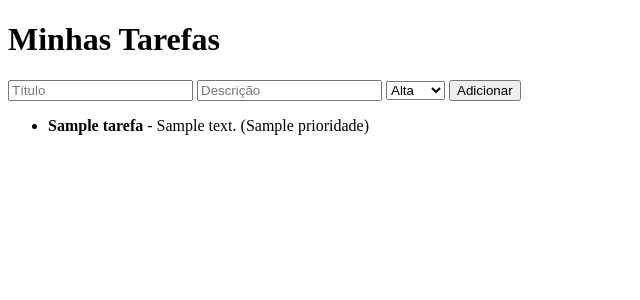
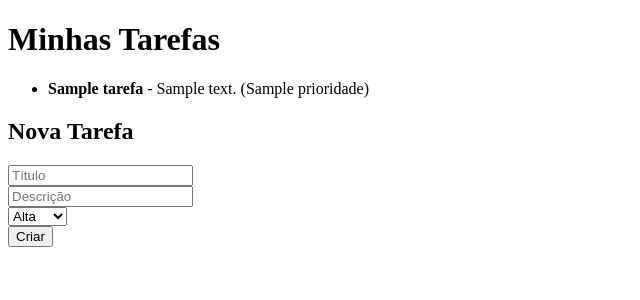
Before and after one commit to luisfellipecamargos/Sistema-Agil-de-Tarefas, a Flask app: template src/templates/index.html in a window 1280 px wide. Shown: the top 300 px of the page, without its empty margins (0-640 px from the left). Run offline with Flask 3, Linux system fonts and the light colour scheme; the template is opened without the code that fills it: most values are stand-ins (such as "Sample title", 1, 10 or a date in 2020).

Commit message:
Update index.html

```diff
--- a/src/templates/index.html
+++ b/src/templates/index.html
@@ -1,27 +1,26 @@
 <!DOCTYPE html>
-<html lang="pt-br">
+<html>
 <head>
-    <meta charset="UTF-8">
-    <title>Lista de Tarefas</title>
+    <title>Agile Tarefas</title>
 </head>
 <body>
     <h1>Minhas Tarefas</h1>
-
-    <form action="/tarefas" method="post">
-        <input type="text" name="titulo" placeholder="Título" required>
-        <input type="text" name="descricao" placeholder="Descrição" required>
-        <select name="prioridade">
-            <option value="Alta">Alta</option>
-            <option value="Média">Média</option>
-            <option value="Baixa">Baixa</option>
-        </select>
-        <button type="submit">Adicionar</button>
-    </form>
-
     <ul>
         {% for tarefa in tarefas %}
             <li><strong>{{ tarefa.titulo }}</strong> - {{ tarefa.descricao }} ({{ tarefa.prioridade }})</li>
         {% endfor %}
     </ul>
+
+    <h2>Nova Tarefa</h2>
+    <form action="/tarefas" method="post">
+        <input type="text" name="titulo" placeholder="Título" required><br>
+        <input type="text" name="descricao" placeholder="Descrição" required><br>
+        <select name="prioridade">
+            <option value="Alta">Alta</option>
+            <option value="Média">Média</option>
+            <option value="Baixa">Baixa</option>
+        </select><br>
+        <button type="submit">Criar</button>
+    </form>
 </body>
 </html>
```
